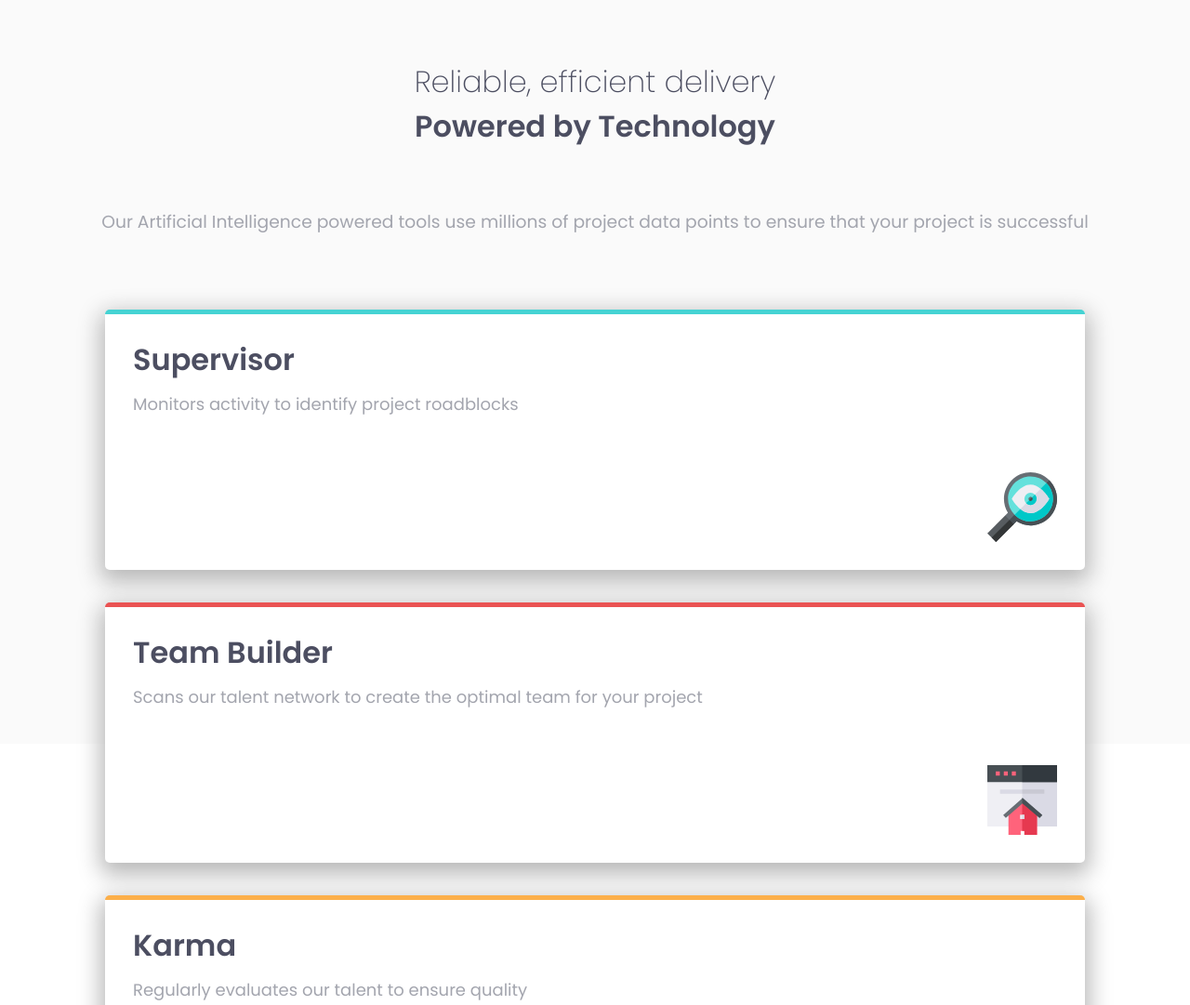
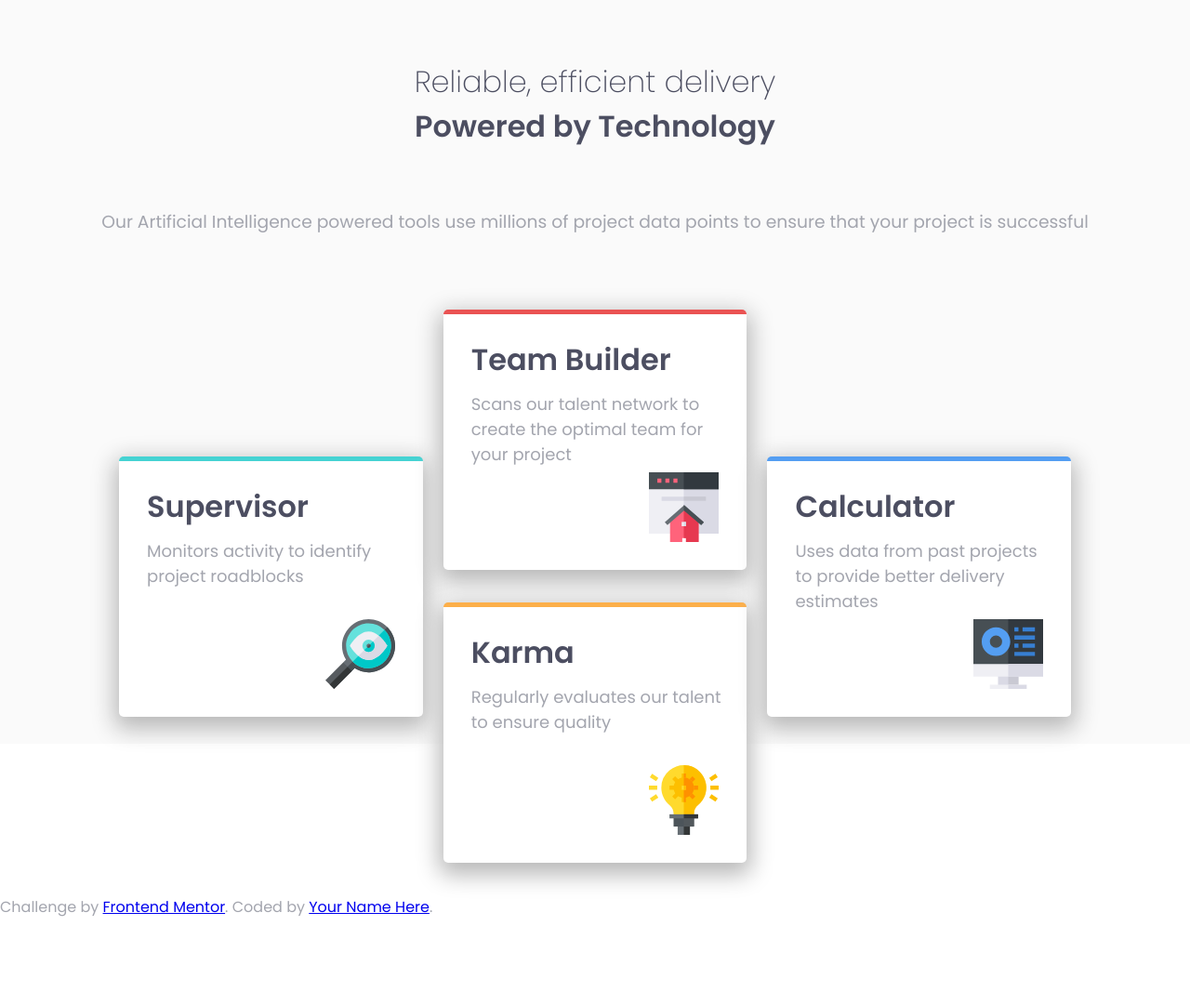
Before and after one commit to shivjoshi1996/four-card-feature-section, a plain HTML site: page index.html in a window 1280 px wide. Shown: the top 1081 px of the page at 93% size. After the commit the page ends 988 px from the top, so only its background shows below. Drawn offline with Linux system fonts and the light colour scheme.

Commit message:
Added Desktop Styling

```diff
--- a/index.html
+++ b/index.html
@@ -26,13 +26,14 @@
 
     </header>
 
-
+    <main>
     <div class="cards">
       <div class="card">
         <h2>Supervisor</h2>
         <p>Monitors activity to identify project roadblocks</p>
         <img src="./images/icon-supervisor.svg">
       </div>
+      <div class="inner-wrapper">
         <div class="card team-builder">
           <h2>Team Builder</h2>
           <p>Scans our talent network to create the optimal team for your project</p>
@@ -43,12 +44,14 @@
           <p>Regularly evaluates our talent to ensure quality</p>
           <img src="./images/icon-karma.svg">
         </div>
+      </div>
       <div class="card calculator">
         <h2>Calculator</h2>
         <p>Uses data from past projects to provide better delivery estimates</p>
         <img src="./images/icon-calculator.svg">
       </div>
     </div>
+  </main>
 
 
 
--- a/style.css
+++ b/style.css
@@ -92,3 +92,21 @@ header h3 {
   bottom: 30px;
   right: 30px;
 }
+
+
+/* MEDIA QUERIES */
+
+@media (min-width: 1130px) {
+   .cards {
+     display: flex;
+     flex-grow: 1;
+     width: 80%;
+     margin: 0 auto;
+     align-items: center;
+   }
+   .inner-wrapper {
+     display: flex;
+     flex-direction: column;
+     width: 100%
+   }
+}
```
Lines whose indentation alone changed are shown as unchanged.
